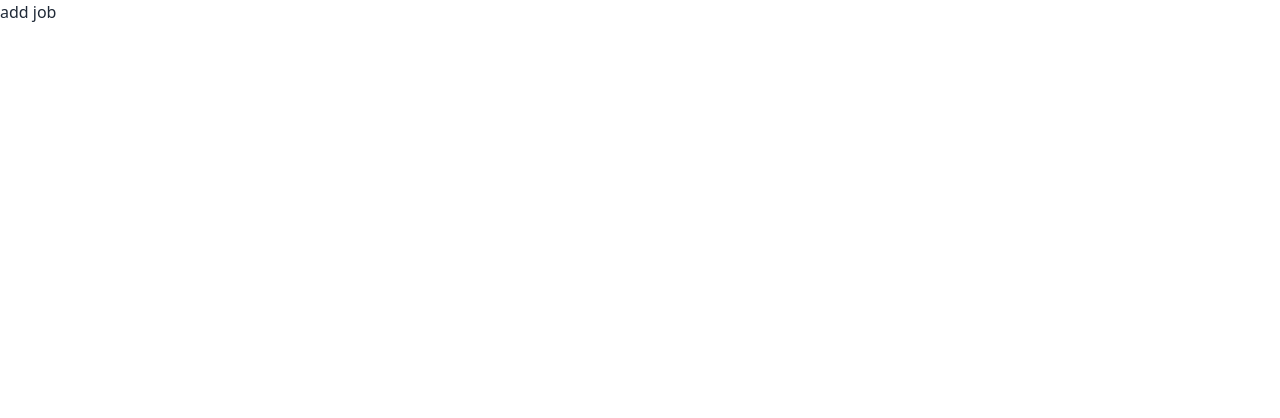
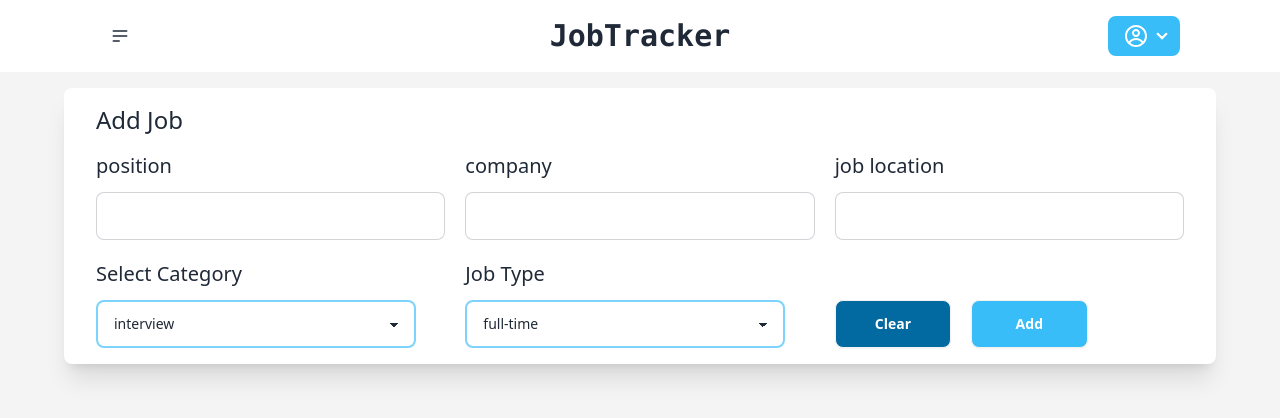
Before and after one commit to Amir2210/JobTracker-Frontend, a React (Vite) app: page /addJob in a window 1280 px wide. Shown: the top 418 px of the page. Built offline with nearby package versions, Linux system fonts and the light colour scheme.

Commit message:
Create and style add job page

```diff
--- a/src/cmps/Navbar.tsx
+++ b/src/cmps/Navbar.tsx
@@ -23,8 +23,8 @@ export function Navbar() {
   }
 
   return (
-    <nav className='small-container sm:big-container'>
-      <div className="navbar bg-base-100">
+    <nav className=' w-full'>
+      <div className="navbar bg-base-100 small-container sm:big-container">
         <div className="navbar-start">
           <div className="dropdown">
             <div tabIndex={0} role="button" className="btn btn-ghost btn-circle">
--- a/src/pages/AddJob.tsx
+++ b/src/pages/AddJob.tsx
@@ -1,5 +1,49 @@
+import { Navbar } from '../cmps/Navbar';
+
 export function AddJob() {
   return (
-    <h1>add job</h1>
+    <section >
+      <Navbar />
+      <div className='bg-zinc-100 h-screen flex flex-col w-full'>
+        <div className='small-container sm:big-container sm:shadow-xl sm:mt-4 sm:py-4 py-2 px-2 rounded-lg sm:bg-white'>
+          <h1 className='text-2xl capitalize font-medium'>Add job</h1>
+          <form className='grid sm:grid-cols-3 gap-5 mt-4'>
+            <div className=''>
+              <label className='text-xl' htmlFor="">position</label>
+              <input type="text" className="input input-bordered w-full mt-3" />
+            </div>
+            <div>
+              <label className='text-xl' htmlFor="">company</label>
+              <input type="text" className="input input-bordered w-full mt-3" />
+            </div>
+            <div>
+              <label className='text-xl' htmlFor="">job location</label>
+              <input type="text" className="input input-bordered w-full mt-3" />
+            </div>
+            <div>
+              <label className='text-xl capitalize cursor-pointer mb-2' htmlFor="category">select category</label>
+              <select className="select border-solid border-2 border-sky-300 focus:border-sky-600 focus:outline-none  w-full max-w-xs mt-3">
+                <option>interview</option>
+                <option>declined</option>
+                <option>pending</option>
+              </select>
+            </div>
+            <div>
+              <label className='text-xl capitalize cursor-pointer mb-2' htmlFor="category">job type</label>
+              <select className="select border-solid border-2 border-sky-300 focus:border-sky-600 focus:outline-none  w-full max-w-xs mt-3">
+                <option>full-time</option>
+                <option>part-time</option>
+                <option>remote</option>
+                <option>internship</option>
+              </select>
+            </div>
+            <div className='flex items-end gap-5'>
+              <button className='btn bg-sky-700 text-white capitalize hover:bg-sky-800 w-1/3'>clear</button>
+              <button className='btn bg-sky-400 text-white capitalize hover:bg-sky-600 w-1/3'>add</button>
+            </div>
+          </form>
+        </div>
+      </div>
+    </section>
   )
 }
```
